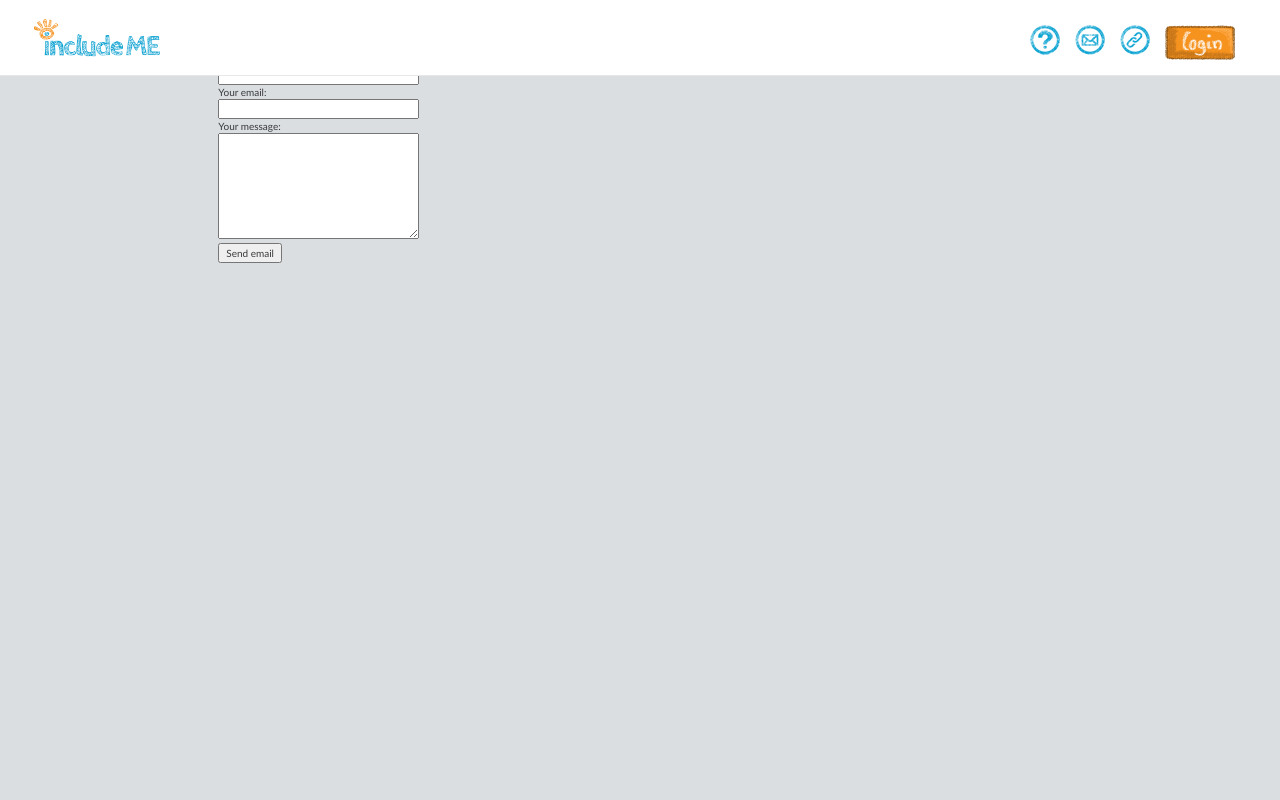
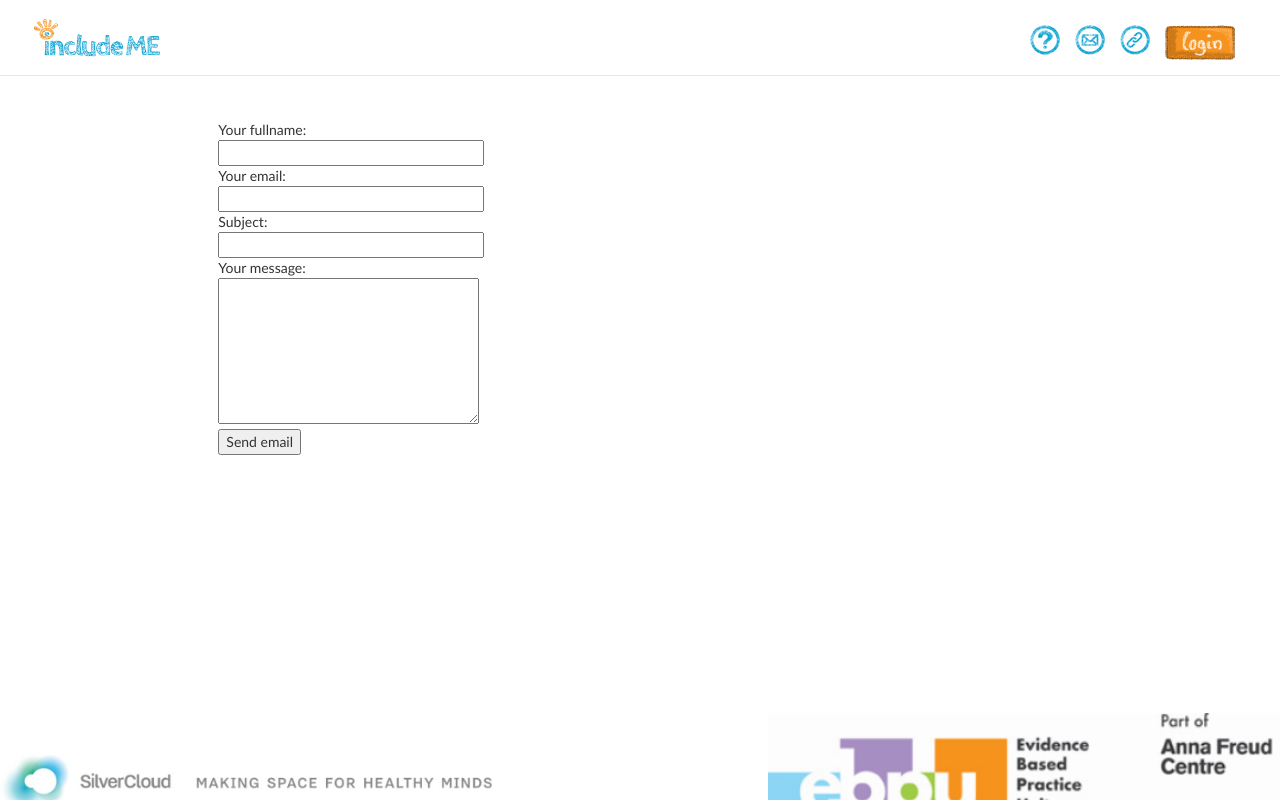
Before and after one commit to cazminah/GC02IncludeMEWebsite, a PHP site: page /contact.html in a window 1280 px wide. Run offline with PHP 8.4, Linux system fonts and the light colour scheme.

Commit message:
contact page and tooltip improvement

```diff
--- a/Website/contact.html
+++ b/Website/contact.html
@@ -5,12 +5,8 @@
 	<meta charset="utf-8">
 	<link rel="stylesheet" href="css/bootstrap.css">
 
-	<link rel="stylesheet" type="text/css" href="css/jquery.fullPage.css" />
-	<link rel="stylesheet" type="text/css" href="css/slick.css"/>
 	<link rel="stylesheet" href="css/zebra_tooltips.css">
 	<!-- // Add the slick-theme.css if you want default styling -->
-	<link rel="stylesheet" type="text/css" href="css/slick-theme.css"/>
-	<link rel="stylesheet" type="text/css" href="css/testimonial/style.css">
 	<link rel="stylesheet" href="css/design.css">
 
 	<style>
@@ -21,12 +17,7 @@
 	<script src="js/jquery.min.js"></script>
 	<script src="js/bootstrap.min.js"></script>
 	<script type="text/javascript" src="js/jquery.slimscroll.min.js"></script>
-	<script type="text/javascript" src="js/jquery.fullPage.min.js"></script>
-	<script type="text/javascript" src="js/slick.js"></script>
 	<script type="text/javascript" src="js/testimonial/modernizr.js"></script>
-	<script type="text/javascript" src="js/testimonial/masonry.pkgd.min.js"></script>
-	<script type="text/javascript" src="js/testimonial/jquery.flexslider-min.js"></script>
-	<script type="text/javascript" src="js/testimonial/main.js"></script>
 	<script type="text/javascript" src="js/zebra_tooltips.js"></script>
 
 	<script type="text/javascript" src="js/main.js"></script>
@@ -64,16 +55,29 @@
 	 <div class="container">
 	  	<div class="row">
 	 		<div class="col-sm-8 col-sm-offset-2">
-			    <form action="" method="POST" enctype="multipart/form-data">
-			    <input name="action" value="submit" type="hidden"> Your name:<br>
-			    <input name="name" size="30" type="text"><br> Your email:<br>
-			    <input name="email" size="30" type="text"><br> Your message:<br>
+			    <form class="contactUs" action="" method="POST">
+			    <input name="action" value="submit" type="hidden">
+			    Your fullname:<br>
+			    <input name="name" size="30" type="text"><br>
+			    Your email:<br>
+			    <input name="email" size="30" type="text"><br>
+			    Subject:<br>
+			    <input name="subject" size="30" type="text"><br>
+			    Your message:<br>
 			    <textarea name="message" rows="7" cols="30">
 			    </textarea><br>
 			    <input value="Send email" type="submit">
 			    </form>
 			 </div>
 		</div>
+
+	</div>
+	<div id="footer">
+		<footer >
+			<a href="http://www.silvercloudhealth.com/"><img src="images/LogoSilverCloud.png" id="silvercloudlogo"></a>
+
+			<a href="https://www.ucl.ac.uk/ebpu"><img src="images/LogoEBPU.png" id="EBPULogo"></a>
+		</footer>
 	</div>
 </body>
 </html>
--- a/Website/css/design.css
+++ b/Website/css/design.css
@@ -2,8 +2,13 @@
 /*///////////////////////////// FullPage override ////////////////////// */
 
 #fp-nav ul li .fp-tooltip {
-	color: #000;
+	color: #FFF;
+	background-color: #C40000;
+	padding: 3px;
+	border-radius: 3px;
+	top: -7px;
 }
+
 
 /*///////////////////////////// End of FullPage override ////////////////////// */
 
@@ -241,17 +246,15 @@ div#myNavbar.navbar-collapse.collapse {
 		height: 50px;
 		display:block;
 		width: 100%;
-		background: #333;
 		z-index:9999;
-		color: #f2f2f2;
 		padding: 0;
-		text-align: center;
 	}
 	#header{
 		top:0px;
+		text-align: center;
 	}
 	#footer{
-		bottom:0px;
+		bottom:37px;
 	}
 /* //////////////////// end of full page jquery /////////////////////////// */
 	.container{
@@ -389,6 +392,10 @@ p {
 }
 
 @media screen and (max-width: 768px) {
+   #second-header {
+   		font-size: 28px;
+   }
+
    .list {
         font-size: 14px;
    }
@@ -433,3 +440,7 @@ p {
    -moz-column-gap: 40px; /* Firefox */
    column-gap: 40px;
 }
+/* ///////////////////// Contact Us ////////////////// */
+.contactUs {
+	margin-top: 70px;
+}
```
